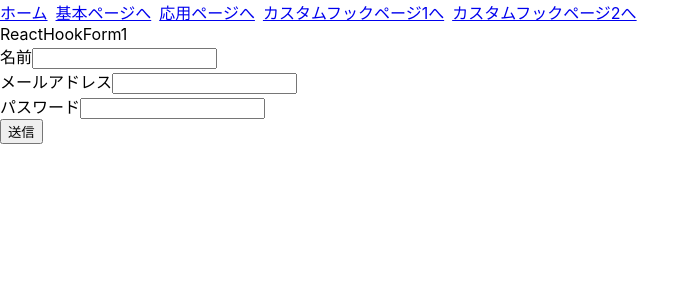
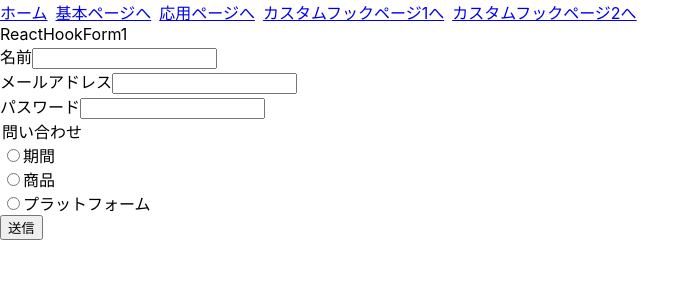
Before and after one commit to genta-t/react18-tutorial, a React (Create React App) app: page /react-hook-form-1 in a window 1280 px wide. Shown: the top 300 px of the page, without its empty margins (0-698 px from the left). Built offline with nearby package versions, Linux system fonts and the light colour scheme.

Commit message:
react-hook-formラジオボタン作成

```diff
--- a/src/components/ReactHookForm1.tsx
+++ b/src/components/ReactHookForm1.tsx
@@ -1,14 +1,19 @@
+import React from 'react';
 import InputFormItem from './form/InputFormItem';
 import { emailRule, passwordRule, textRule } from './form/rules';
 import PageLinks from './items/PageLinks';
 import { useForm } from "react-hook-form";
+import RadioButtonItem from './form/RadioButtonItem';
 
 const ReactHookForm1Page = () => {
   const {
     register,
     handleSubmit,
     formState: { errors },
-  } = useForm<TypeReactHookForm1>({ mode: "onChange"}); // "onBlur" | "onChange" | "onSubmit" | "onTouched" | "all"
+    watch
+  } = useForm<TypeReactHookForm1>({mode: "onChange",}); // "onBlur" | "onChange" | "onSubmit" | "onTouched" | "all"
+
+  const selectedOption = watch("contentSelection");
 
   const onSubmit = (data: TypeReactHookForm1) => {
     console.log(data)
@@ -23,7 +28,7 @@ const ReactHookForm1Page = () => {
           title={"名前"}
           labelName={"name"}
           type={"text"}
-          register={register}
+          InputRegister={register}
           errorMessage={errors.name?.message}
           rule={textRule("名前")}
         />
@@ -31,7 +36,7 @@ const ReactHookForm1Page = () => {
           title={"メールアドレス"}
           labelName={"email"}
           type={"email"}
-          register={register}
+          InputRegister={register}
           errorMessage={errors.email?.message}
           rule={emailRule}
         />
@@ -39,10 +44,92 @@ const ReactHookForm1Page = () => {
           title={"パスワード"}
           labelName={"password"}
           type={"password"}
-          register={register}
+          InputRegister={register}
           errorMessage={errors.password?.message}
           rule={passwordRule}
         />
+        <legend>
+          <p>問い合わせ</p>
+          <div>
+            <RadioButtonItem
+              text={"期間"}
+              valueAndId={"period"}
+              name={"contentSelection"}
+              ruleName={"問い合わせ"}
+              radioButtonRegister={register}
+            />
+            {selectedOption === "period" &&
+              <>
+                {periodChildArray.map((c, i) => {
+                  return(
+                    <RadioButtonItem
+                      key={i}
+                      text={c.text}
+                      valueAndId={c.valueAndId}
+                      name={"periodChild"}
+                      ruleName={"期間"}
+                      radioButtonRegister={register}
+                    />
+                  )
+                })}
+                <p>{errors.periodChild?.message as React.ReactNode}</p>
+              </>
+            }
+          </div>
+          <div>
+            <RadioButtonItem
+              text={"商品"}
+              valueAndId={"item"}
+              name={"contentSelection"}
+              ruleName={"問い合わせ"}
+              radioButtonRegister={register}
+            />
+            {selectedOption === "item" &&
+              <>
+                {itemChildArray.map((c, i) => {
+                  return(
+                    <RadioButtonItem
+                      key={i}
+                      text={c.text}
+                      valueAndId={c.valueAndId}
+                      name={"itemChild"}
+                      ruleName={"商品"}
+                      radioButtonRegister={register}
+                    />
+                  )
+                })}
+                <p>{errors.itemChild?.message as React.ReactNode}</p>
+              </>
+            }
+          </div>
+          <div>
+            <RadioButtonItem
+              text={"プラットフォーム"}
+              valueAndId={"platform"}
+              name={"contentSelection"}
+              ruleName={"問い合わせ"}
+              radioButtonRegister={register}
+            />
+            {selectedOption === "platform" &&
+              <>
+                {platformChildArray.map((c, i) => {
+                  return(
+                    <RadioButtonItem
+                      key={i}
+                      text={c.text}
+                      valueAndId={c.valueAndId}
+                      name={"platformChild"}
+                      ruleName={"プラットフォーム"}
+                      radioButtonRegister={register}
+                    />
+                  )
+                })}
+                <p>{errors.platformChild?.message as React.ReactNode}</p>
+              </>
+            }
+          </div>
+          <p>{errors.contentSelection?.message as React.ReactNode}</p>
+        </legend>
         <button type='submit'>送信</button>
       </form>
     </>
@@ -55,4 +142,58 @@ type TypeReactHookForm1 = {
   name: string;
   email: string;
   password: string;
+  contentSelection: "period" | "platform" | "item";
+  periodChild: "1month" | "2month" | "3month";
+  itemChild: "MHW" | "MHR" | "MHX";
+  platformChild: "PS5 & PS4" | "Switch" | "Steam" | "Xbox";
+  option: string;
 }
+
+const periodChildArray = [
+  {
+    text: "1ヶ月",
+    valueAndId: "1month"
+  },
+  {
+    text: "2ヶ月",
+    valueAndId: "2month"
+  },
+  {
+    text: "3ヶ月",
+    valueAndId: "3month"
+  },
+];
+
+const itemChildArray = [
+  {
+    text: "MHW",
+    valueAndId: "MHW"
+  },
+  {
+    text: "MHR",
+    valueAndId: "MHR"
+  },
+  {
+    text: "MHX",
+    valueAndId: "MHX"
+  },
+];
+
+const platformChildArray = [
+  {
+    text: "PS5 & PS4",
+    valueAndId: "PS5 & PS4"
+  },
+  {
+    text: "Switch",
+    valueAndId: "Switch"
+  },
+  {
+    text: "Steam",
+    valueAndId: "Steam"
+  },
+  {
+    text: "Xbox",
+    valueAndId: "Xbox"
+  },
+];
--- a/src/components/form/InputFormItem.tsx
+++ b/src/components/form/InputFormItem.tsx
@@ -2,7 +2,7 @@ const InputFormItem = ({
   title,
   labelName,
   type,
-  register,
+  InputRegister,
   errorMessage,
   rule,
 }: TypeInputFormItem) => {
@@ -13,7 +13,7 @@ const InputFormItem = ({
       <input
         id={labelName}
         type={type}
-        {...register(
+        {...InputRegister(
           labelName,
           rule
         )}
@@ -29,7 +29,7 @@ type TypeInputFormItem = {
   title: string;
   labelName: string;
   type: string;
-  register: any;
+  InputRegister: any;
   errorMessage: any;
   rule: any;
 }
--- /dev/null
+++ b/src/components/form/RadioButtonItem.tsx
@@ -0,0 +1,32 @@
+const RadioButtonItem = ({
+  text,
+  valueAndId,
+  name,
+  ruleName,
+  radioButtonRegister
+}: TypeRadioButtonItem) => {
+  return (
+    <>
+      <label>
+        <input
+          type="radio"
+          value={valueAndId}
+          id={valueAndId}
+          {...radioButtonRegister(name, {
+            required: `${ruleName}を選択してください`,
+          })}
+        />{text}
+      </label>
+    </>
+  );
+}
+
+export default RadioButtonItem;
+
+type TypeRadioButtonItem = {
+  text: string;
+  name: string;
+  valueAndId: string;
+  ruleName: string;
+  radioButtonRegister: any;
+}
```
